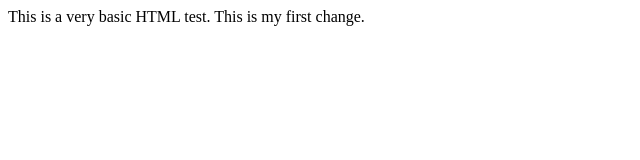
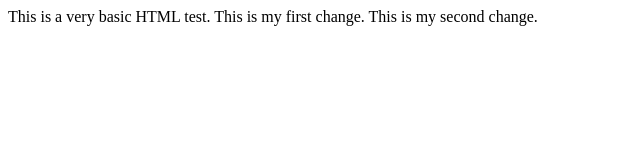
Before and after one commit to lndsyd/Test-1, a plain HTML site: page index.html in a window 1280 px wide. Shown: the whole page, without its empty margins (0-640 px from the left). Drawn offline with Linux system fonts and the light colour scheme.

Commit message:
Added second change

```diff
--- a/index.html
+++ b/index.html
@@ -1,5 +1,5 @@
 <html>
     <body>
-        This is a very basic HTML test. This is my first change.
+        This is a very basic HTML test. This is my first change. This is my second change.
     </body>
 </html>
```
